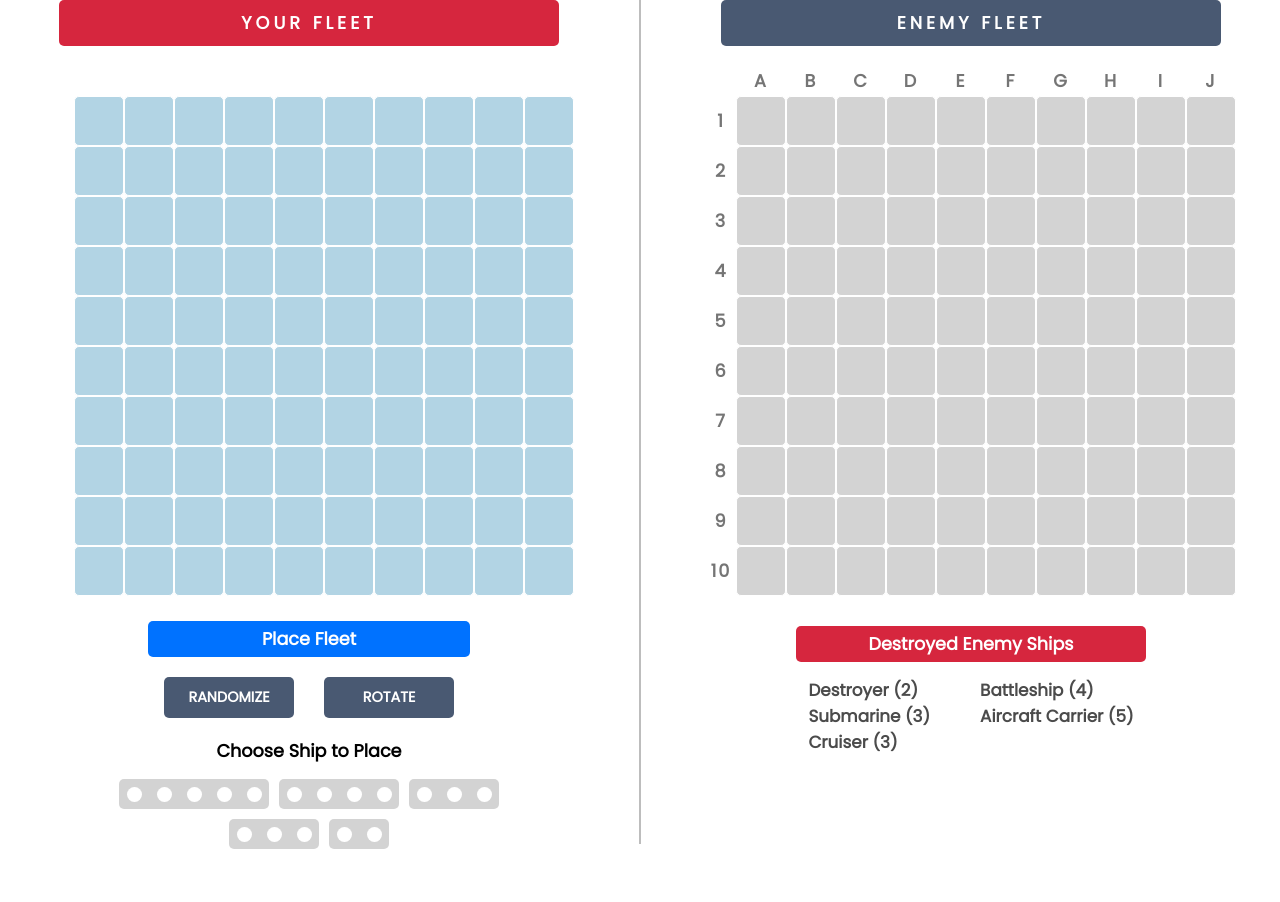
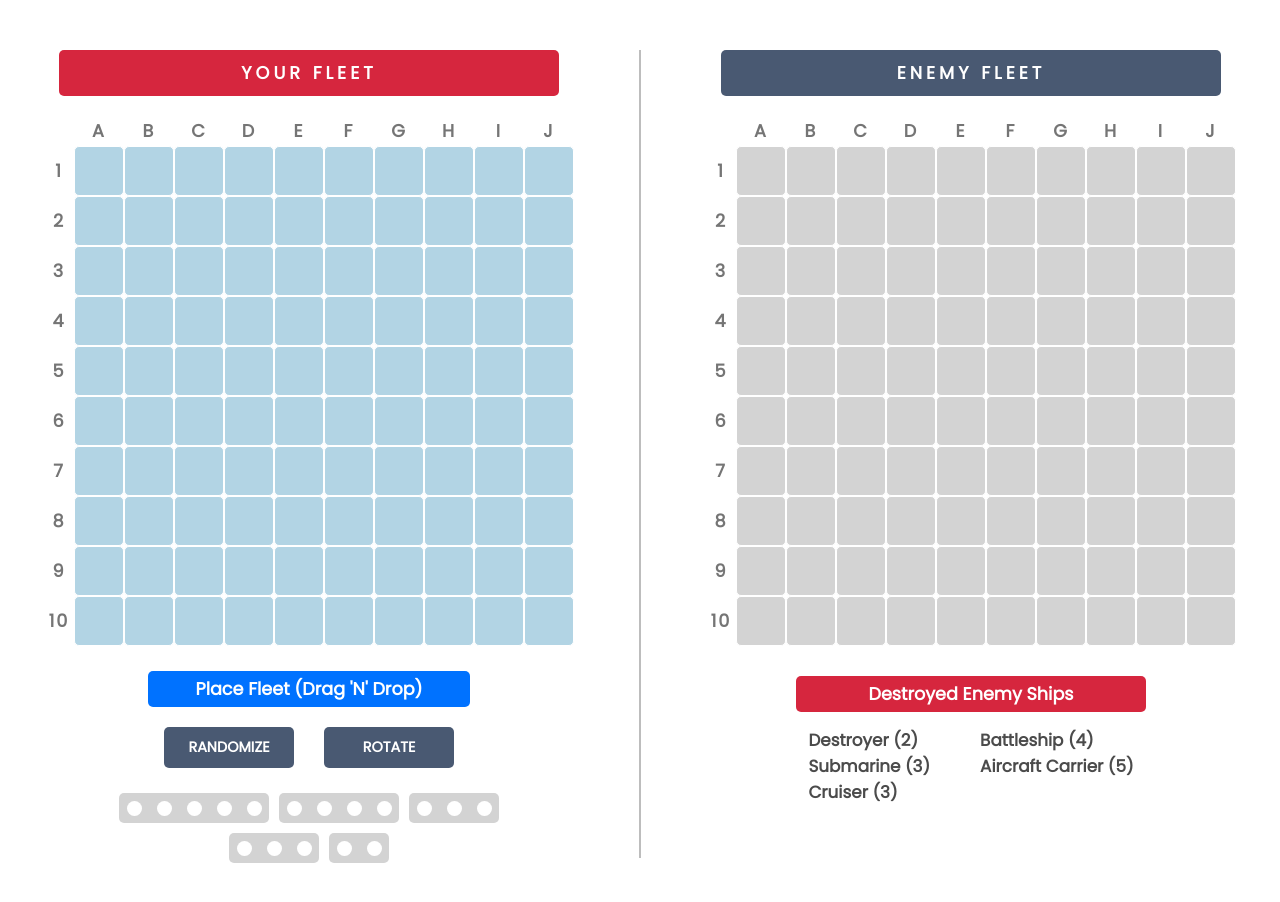
Before and after one commit to Eternum101/battleship-game, a React (Vite) app: page / in a window 1280 px wide. Shown: the top 902 px of the page. Before the commit the page ends 874 px from the top, so only its background shows below. Built offline with nearby package versions, Linux system fonts and the light colour scheme.

Commit message:
Modified Layout in PlayerBoard.jsx Modified Functionality for Dragging Ship in GameBoard.jsx Added Functionality for Changing Cell Colour When Dragging Ship in GameBoard.jsx Installed Lodash Modified Styling in index.css

```diff
--- a/package.json
+++ b/package.json
@@ -10,6 +10,7 @@
     "preview": "vite preview"
   },
   "dependencies": {
+    "lodash": "^4.17.21",
     "react": "^18.3.1",
     "react-dnd": "^16.0.1",
     "react-dnd-html5-backend": "^16.0.1",
--- a/src/components/GameBoard.jsx
+++ b/src/components/GameBoard.jsx
@@ -1,18 +1,14 @@
-import React, { useState, useCallback } from 'react';
+import React, { useState, useCallback, useRef } from 'react';
 import { useDrop } from 'react-dnd';
+import _ from 'lodash';
 
 function GameBoard({ board, boardType, selectedShip, onShipPlaced, randomShips = [] }) {
   const [placedShips, setPlacedShips] = useState([]);
+  const [validCells, setValidCells] = useState([]);
 
-  const handleMouseEnter = (i, j) => {
-    setHoveredCell({ row: i, col: j });
-  };
+  const prevHoverCell = useRef(null);
 
-  const handleMouseLeave = () => {
-    setHoveredCell(null);
-  };
-
-  const isValidPlacement = (i, j) => {
+  const isValidPlacement = useCallback((i, j) => {
     if (!selectedShip) return false;
     const { length, orientation } = selectedShip;
 
@@ -27,22 +23,23 @@ function GameBoard({ board, boardType, selectedShip, onShipPlaced, randomShips =
     if (orientation === 'horizontal') {
       if (j + length > board[0].length) return false;
       for (let k = 0; k < length; k++) {
-        if (placedShips.some(ship => ship.row === i && ship.col === j + k) || randomShips.some(ship => ship.row === i && ship.col === j + k) || isAdjacent(i, j + k)) return false;
+        if (placedShips.some(ship => ship.row === i && ship.col === j + k) ||
+            randomShips.some(ship => ship.row === i && ship.col === j + k) ||
+            isAdjacent(i, j + k)) return false;
       }
     } else {
       if (i + length > board.length) return false;
       for (let k = 0; k < length; k++) {
-        if (placedShips.some(ship => ship.row === i + k && ship.col === j) || randomShips.some(ship => ship.row === i + k && ship.col === j) || isAdjacent(i + k, j)) return false;
+        if (placedShips.some(ship => ship.row === i + k && ship.col === j) ||
+            randomShips.some(ship => ship.row === i + k && ship.col === j) ||
+            isAdjacent(i + k, j)) return false;
       }
     }
     return true;
-  };
+  }, [placedShips, randomShips, selectedShip]);
 
   const placeShip = useCallback((i, j) => {
-    if (!isValidPlacement(i, j)) {
-      console.log("Invalid placement at:", i, j);
-      return;
-    }
+    if (!isValidPlacement(i, j)) return;
 
     const { length, orientation } = selectedShip;
     const newPlacedShips = [...placedShips];
@@ -58,31 +55,62 @@ function GameBoard({ board, boardType, selectedShip, onShipPlaced, randomShips =
     }
 
     setPlacedShips(newPlacedShips);
-    console.log("Placed ships:", newPlacedShips);
+    setValidCells([]);
     onShipPlaced();
   }, [isValidPlacement, placedShips, selectedShip, onShipPlaced]);
 
+  const handleHover = useCallback(
+    _.throttle((i, j) => {
+      if (prevHoverCell.current && prevHoverCell.current.row === i && prevHoverCell.current.col === j) {
+        return;
+      }
+
+      prevHoverCell.current = { row: i, col: j };
+
+      if (!selectedShip || !isValidPlacement(i, j)) return;
+
+      const { length, orientation } = selectedShip;
+      const newValidCells = [];
+
+      if (orientation === 'horizontal') {
+        for (let k = 0; k < length; k++) {
+          newValidCells.push({ row: i, col: j + k });
+        }
+      } else {
+        for (let k = 0; k < length; k++) {
+          newValidCells.push({ row: i + k, col: j });
+        }
+      }
+
+      setValidCells(newValidCells);
+    }, 100),
+    [selectedShip, isValidPlacement]
+  );
+
   const getCellStyle = (i, j) => {
-    if (placedShips.some(ship => ship.row === i && ship.col === j) || randomShips.some(ship => ship.row === i && ship.col === j)) {
+    if (placedShips.some(ship => ship.row === i && ship.col === j) ||
+        randomShips.some(ship => ship.row === i && ship.col === j)) {
       return { backgroundColor: '#d6263e' };
     }
+
+    if (validCells.some(cell => cell.row === i && cell.col === j)) {
+      return { backgroundColor: '#d46776' };
+    }
+
+    return {};
   };
 
   function Cell({ row, col, value }) {
-    const [{ isOver }, drop] = useDrop({
+    const [, drop] = useDrop({
       accept: 'ship',
       drop: () => placeShip(row, col),
-      collect: monitor => ({
-        isOver: !!monitor.isOver(),
-      }),
+      hover: () => handleHover(row, col),
     });
 
     return (
       <button
         ref={drop}
         className={`cell ${boardType}-cell`}
-        onMouseEnter={() => handleMouseEnter(row, col)}
-        onMouseLeave={handleMouseLeave}
         style={getCellStyle(row, col)}
       >
         {value}
--- a/src/components/PlayerBoard.jsx
+++ b/src/components/PlayerBoard.jsx
@@ -40,15 +40,10 @@ function PlayerBoard({ board }) {
   };
 
   const handleRotate = () => {
-    const newShips = ships.map((ship, index) => {
-      if (index === selectedShip) {
-        return {
-          ...ship,
-          orientation: ship.orientation === 'horizontal' ? 'vertical' : 'horizontal'
-        };
-      }
-      return ship;
-    });
+    const newShips = ships.map(ship => ({
+      ...ship,
+      orientation: ship.orientation === 'horizontal' ? 'vertical' : 'horizontal'
+    }));
     setShips(newShips);
   };
 
@@ -114,15 +109,36 @@ function PlayerBoard({ board }) {
       <div className="game-container">
         <h2 className="player-title">YOUR FLEET</h2>
         <div className="gameboard-container">
+        <div class="row-header"></div>
+            <div class="row-header">A</div>
+            <div class="row-header">B</div>
+            <div class="row-header">C</div>
+            <div class="row-header">D</div>
+            <div class="row-header">E</div>
+            <div class="row-header">F</div>
+            <div class="row-header">G</div>
+            <div class="row-header">H</div>
+            <div class="row-header">I</div>
+            <div class="row-header">J</div>
+
+            <div class="column-header">1</div>
+            <div class="column-header">2</div>
+            <div class="column-header">3</div>
+            <div class="column-header">4</div>
+            <div class="column-header">5</div>
+            <div class="column-header">6</div>
+            <div class="column-header">7</div>
+            <div class="column-header">8</div>
+            <div class="column-header">9</div>
+            <div class="column-header">10</div>
           <GameBoard board={board} boardType="player" selectedShip={selectedShip !== null ? ships[selectedShip] : null} onShipPlaced={handleShipPlacement} randomShips={randomShips}/>
         </div>
         <div className="fleet-container">
-          <h1>Place Fleet</h1>
+          <h1>Place Fleet (Drag 'N' Drop)</h1>
           <div className="btn-fleet-container">
             <button className="btn-randomize" onClick={handleRandomize} disabled={isShipSelected}>Randomize</button>
             <button className="btn-rotate" onClick={handleRotate} disabled={allShipsPlaced}>Rotate</button>
           </div>
-          <span className="fleet-info" style={{ display: allShipsPlaced ? "none" : "block" }}>Choose Ship to Place</span>
           <div className="fleet-draggable">
             {ships.map((ship, index) => (
               <Ship
--- a/src/components/Ship.jsx
+++ b/src/components/Ship.jsx
@@ -45,6 +45,7 @@ function Ship({ length, orientation, onClick, isSelected }) {
       className="ship"
       style={shipStyle}
       onClick={() => {
+        console.log("Ship clicked:", length, orientation);
         onClick();
       }}
     >
--- a/src/index.css
+++ b/src/index.css
@@ -23,6 +23,7 @@ body {
 .grid-container {
   display: flex;
   gap: 80px;
+  margin: 50px;
 }
 
 .game-container {
@@ -80,7 +81,6 @@ body {
   background-color: var(--grid-computer-colour);
 }
 
-
 .seperator {
   width: 2px;
   background-color: rgba(0, 0, 0, 0.26);
```
Also changed, not shown: 1 other file (tests, documents, lock files or other folders).
